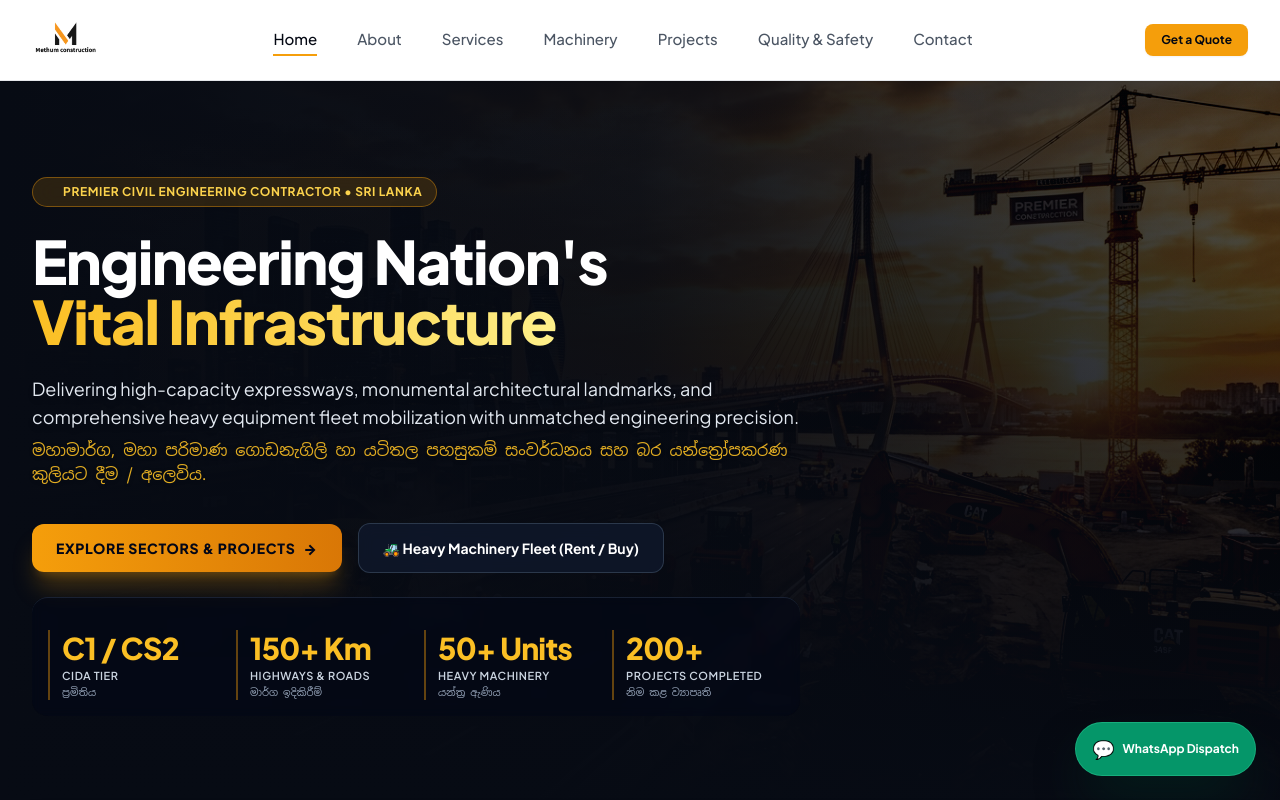
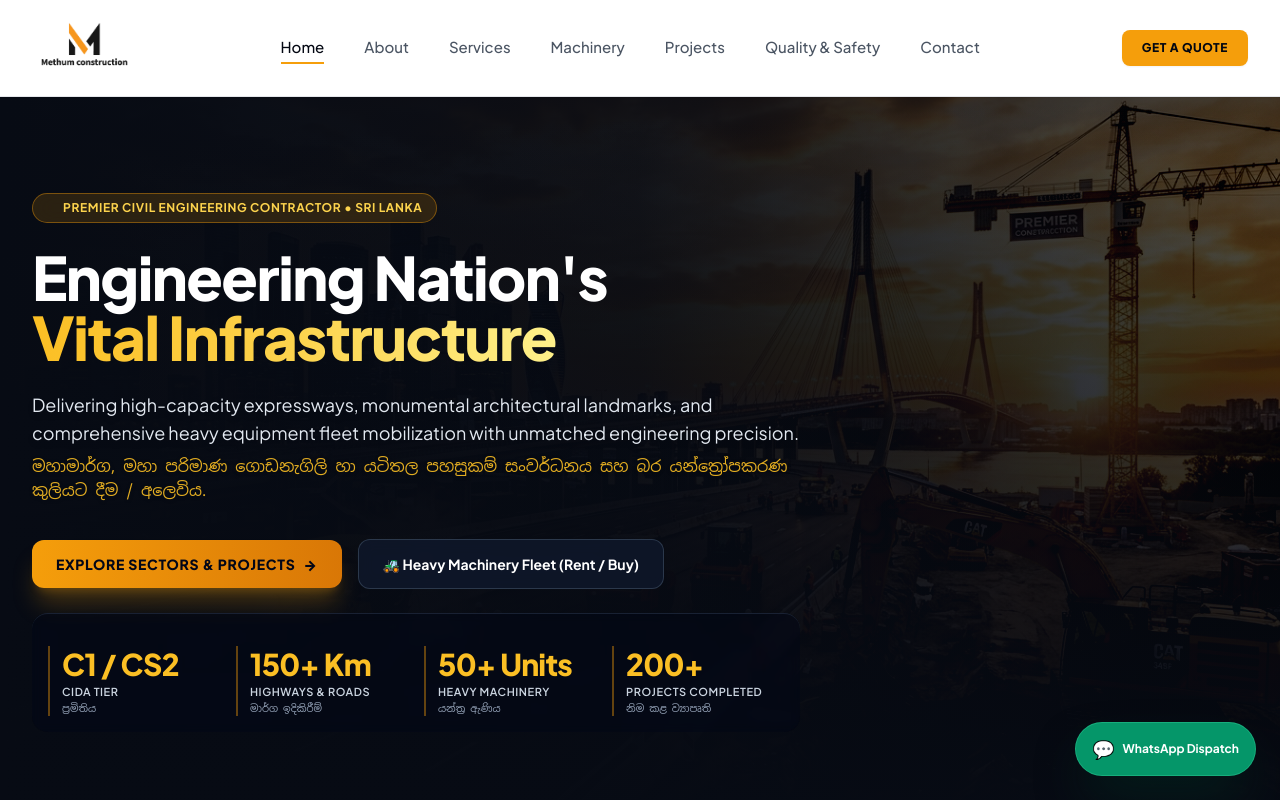
Before and after one commit to kavindurishan/Methum-Construction, a Next.js app: page / in a window 1280 px wide. Shown: the top 800 px of the page. Built offline with nearby package versions, Linux system fonts and the light colour scheme.

Commit message:
feat: enlarge logo and add metallic sheen animation

```diff
--- a/src/app/globals.css
+++ b/src/app/globals.css
@@ -48,3 +48,26 @@ body {
 .glow-orange {
   box-shadow: 0 0 40px -10px rgba(234, 88, 12, 0.25);
 }
+
+/* Metallic Light Sheen Animation for Logo */
+@keyframes logoShine {
+  0% {
+    transform: translateX(-180%) skewX(-25deg);
+    opacity: 0;
+  }
+  5% {
+    opacity: 0.8;
+  }
+  30% {
+    transform: translateX(280%) skewX(-25deg);
+    opacity: 0.8;
+  }
+  35%, 100% {
+    transform: translateX(280%) skewX(-25deg);
+    opacity: 0;
+  }
+}
+
+.animate-logo-sheen {
+  animation: logoShine 5s cubic-bezier(0.4, 0, 0.2, 1) infinite;
+}
--- a/src/components/Header.tsx
+++ b/src/components/Header.tsx
@@ -20,18 +20,28 @@ export default function Header() {
 
   return (
     <header className="bg-white border-b border-gray-200 sticky top-0 z-50 shadow-sm transition-all">
-      <div className="max-w-7xl mx-auto px-4 sm:px-6 lg:px-8 h-20 flex items-center justify-between gap-6">
+      <div className="max-w-7xl mx-auto px-4 sm:px-6 lg:px-8 h-24 sm:h-26 flex items-center justify-between gap-6">
 
-        {/* LOGO ON THE FAR LEFT - Clean on White Background (Just like the reference) */}
-        <Link href="/" className="flex items-center shrink-0">
-          <img
-            src="/logo.png"
-            alt="Methum construction"
-            className="h-12 sm:h-14 w-auto object-contain"
-          />
+        {/* ENLARGED LOGO WITH METALLIC SHEEN ANIMATION */}
+        <Link href="/" className="flex items-center shrink-0 group py-1">
+          <div className="relative overflow-hidden rounded-xl p-1 transition-all duration-300 ease-out group-hover:scale-105 group-hover:drop-shadow-md">
+
+            {/* The Logo Image - Sized prominently so 'Methum construction' text is crisp & clear */}
+            <img
+              src="/logo.png"
+              alt="Methum construction"
+              className="h-16 sm:h-20 lg:h-22 w-auto object-contain transition duration-300"
+            />
+
+            {/* Continuous Metallic Light Glare / Sheen Sweep Animation */}
+            <div className="absolute inset-0 w-2/3 h-full bg-gradient-to-r from-transparent via-white/50 to-transparent pointer-events-none animate-logo-sheen"></div>
+
+            {/* Subtle Amber Glow on Hover */}
+            <div className="absolute inset-0 rounded-xl bg-amber-500/0 group-hover:bg-amber-500/5 transition duration-300 pointer-events-none"></div>
+          </div>
         </Link>
 
-        {/* CLEAN MINIMALIST NAVIGATION (EXACTLY LIKE NAWALOKA SCREENSHOT) */}
+        {/* CLEAN MINIMALIST NAVIGATION (NAWALOKA EXACT STYLE) */}
         <nav className="hidden lg:flex items-center gap-8 xl:gap-10">
           {navItems.map((item) => {
             const isActive = activeTab === item.name;
@@ -59,7 +69,7 @@ export default function Header() {
             href={`https://wa.me/${siteConfig.contacts.whatsapp.replace(/\D/g, "")}`}
             target="_blank"
             rel="noopener noreferrer"
-            className="hidden sm:inline-flex items-center gap-2 px-4 py-2 rounded-lg bg-amber-500 hover:bg-amber-400 text-gray-950 text-xs font-bold transition shadow-sm"
+            className="hidden sm:inline-flex items-center gap-2 px-5 py-2.5 rounded-lg bg-amber-500 hover:bg-amber-400 text-gray-950 text-xs font-black uppercase tracking-wider transition shadow-sm hover:shadow-md"
           >
             <span>Get a Quote</span>
           </a>
@@ -118,7 +128,7 @@ export default function Header() {
               href={`https://wa.me/${siteConfig.contacts.whatsapp.replace(/\D/g, "")}`}
               target="_blank"
               rel="noopener noreferrer"
-              className="w-full text-center py-2.5 bg-amber-500 text-gray-950 rounded-lg font-bold text-xs block"
+              className="w-full text-center py-2.5 bg-amber-500 text-gray-950 rounded-lg font-bold text-xs block uppercase tracking-wider"
             >
               WhatsApp Dispatch
             </a>
```
